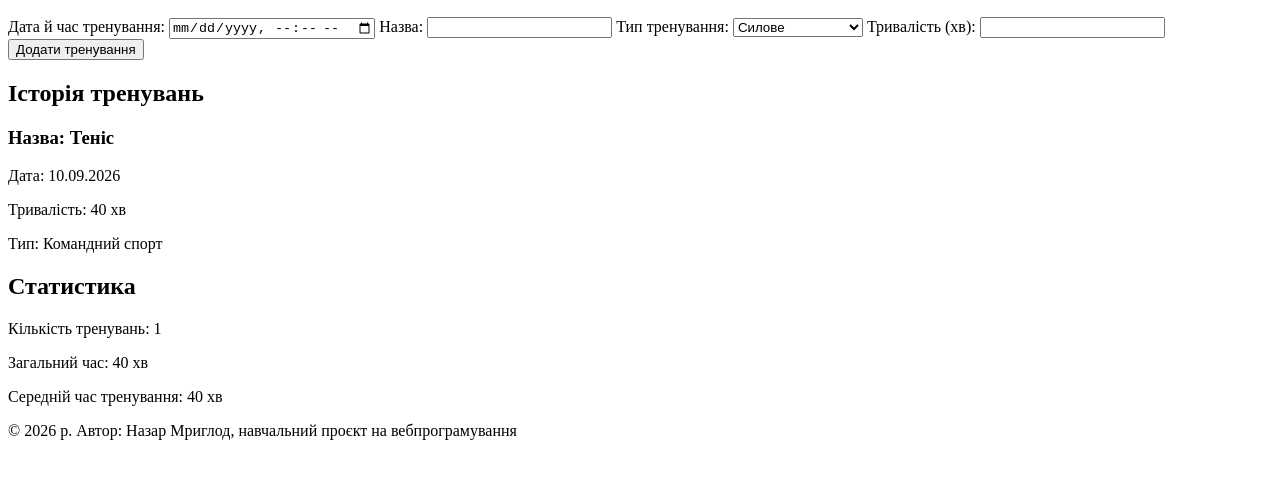
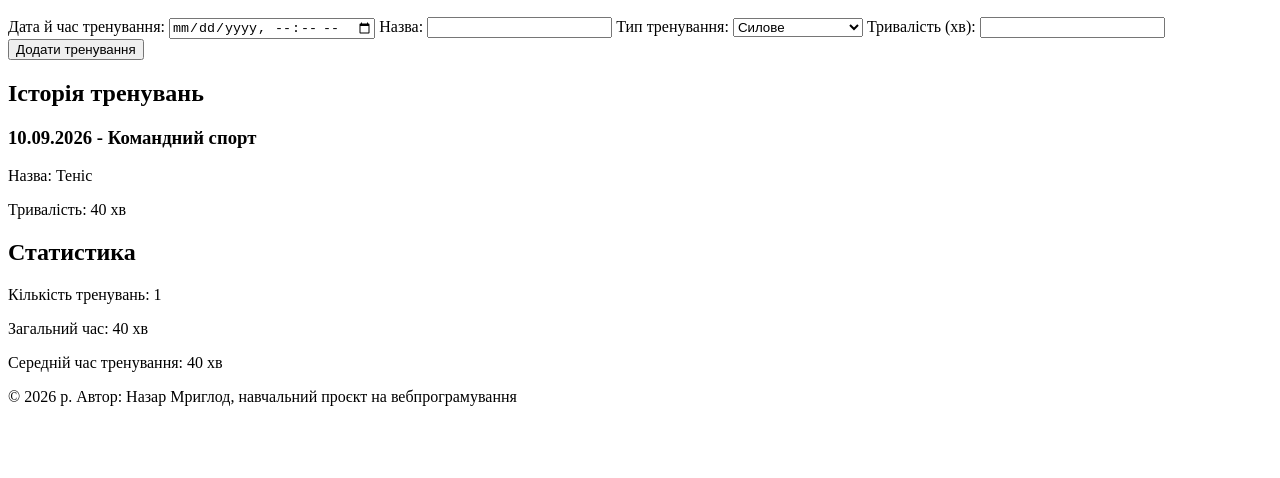
Before and after one commit to Megastar29/Workout-tracker, a plain HTML site: page index.html in a window 1280 px wide. Shown: the part 110-588 px from the top of the page. Drawn offline with Linux system fonts and the light colour scheme.

Commit message:
Second section in main changed due to specification of web site: h3 now contains date and type of workout, other info is in p tags. Span tags added for future customisation

```diff
--- a/index.html
+++ b/index.html
@@ -11,19 +11,6 @@
     </header>
 
     <main>
-      <!--
-      <div aria-hidden="true">
-        <div>
-          <img src="assets/img/img1.jpg" alt="" />
-          <img src="assets/img/img2.jpg" alt="" />
-          <img src="assets/img/img3.jpg" alt="" />
-          <img src="assets/img/img4.jpg" alt="" />
-          <img src="assets/img/img5.jpg" alt="" />
-          <img src="assets/img/img6.jpg" alt="" />
-        </div>
-      </div>
-    -->
-
       <section>
         <h2>Додати тренування</h2>
         <form action="#" method="post">
@@ -63,30 +50,22 @@
       <section>
         <h2>Історія тренувань</h2>
         <article>
-          <h3>
+          <h3><span>10.09.2026</span> - <span>Командний спорт</span></h3>
+
+          <p>
             <span>Назва:</span>
             <span>Теніс</span>
-          </h3>
-
-          <p>
-            <span>Дата:</span>
-            <span>10.09.2026</span>
           </p>
 
           <p>
             <span>Тривалість:</span>
             <span>40 хв</span>
           </p>
-
-          <p>
-            <span>Тип:</span>
-            <span>Командний спорт</span>
-          </p>
         </article>
       </section>
     </main>
 
-    <aside aria-label="Статистика тренувань">
+    <aside>
       <h2>Статистика</h2>
       <p>
         <span>Кількість тренувань:</span>
```
